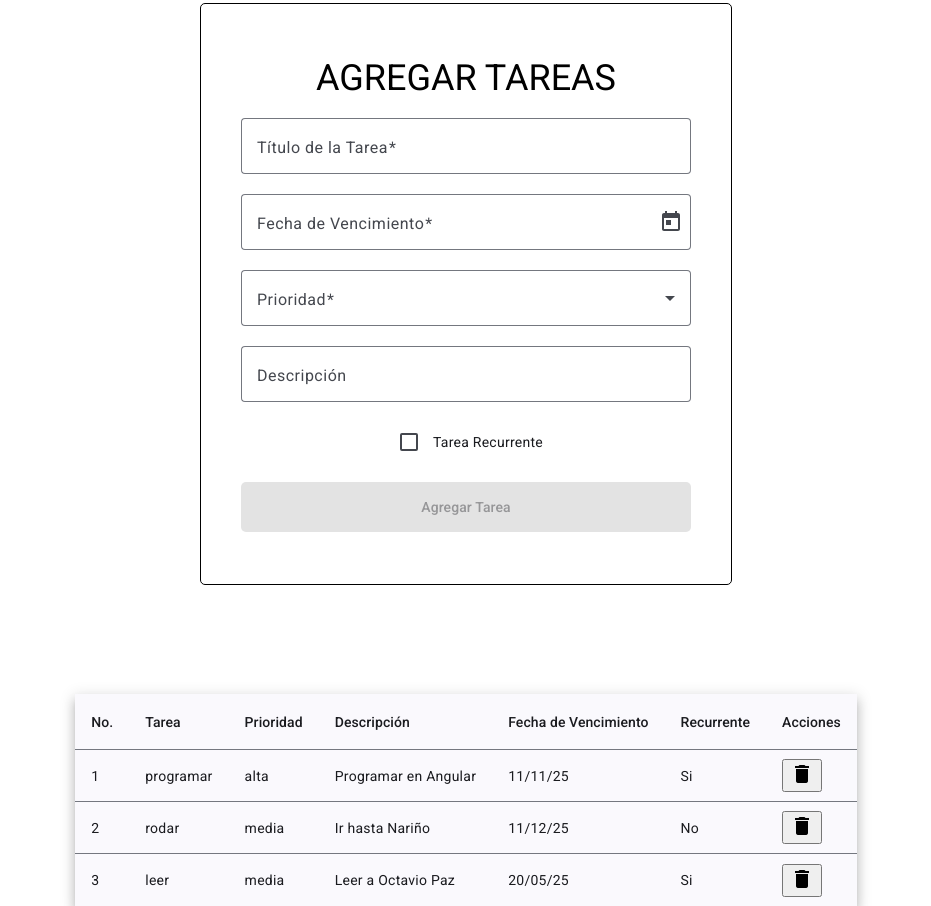
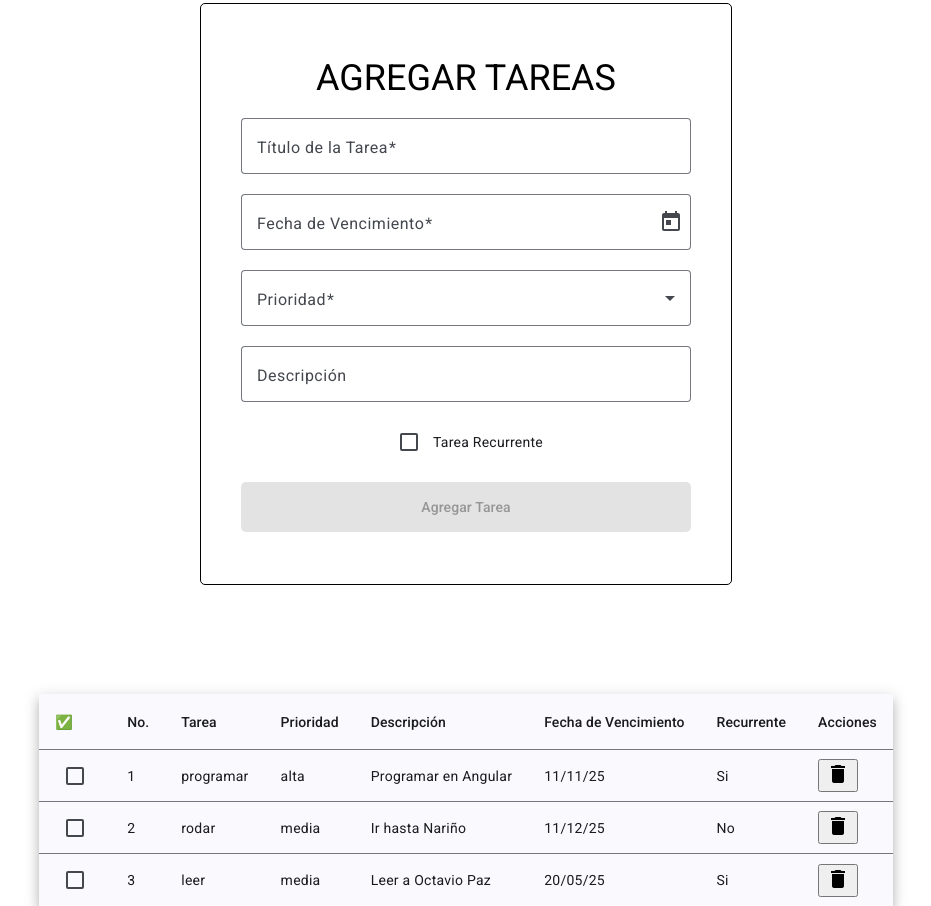
Before and after one commit to AlenOviedo92/ToDo_list, an Angular app: page / in a window 1280 px wide. Shown: the whole page, without its empty margins (174-1105 px from the left). Built offline with nearby package versions, Linux system fonts and the light colour scheme.

Commit message:
Marcar tareas completadas y pendientes

```diff
--- a/src/app/components/add-task/add-task.component.ts
+++ b/src/app/components/add-task/add-task.component.ts
@@ -53,6 +53,7 @@ export class AddTaskComponent {
             description: formData.description,
             date: formData.dueDate,
             recurring: formData.isRecurring ? 'Si' : 'No',
+            completed: false
         };
 
         this.taskService.addTask(newTask);
--- a/src/app/components/list-task/list-task.component.html
+++ b/src/app/components/list-task/list-task.component.html
@@ -1,4 +1,12 @@
 <table mat-table [dataSource]="dataSource$" class="mat-elevation-z8">
+    <!-- Checkbox Column -->
+    <ng-container matColumnDef="completed">
+        <th mat-header-cell *matHeaderCellDef> ✅ </th>
+        <td mat-cell *matCellDef="let element; let index = index">
+            <mat-checkbox [(ngModel)]="element.completed" (change)="toggleTask(index)"></mat-checkbox>
+        </td>
+    </ng-container>
+
     <!-- Position Column -->
     <ng-container matColumnDef="position">
         <th mat-header-cell *matHeaderCellDef> No. </th>
--- a/src/app/components/list-task/list-task.component.ts
+++ b/src/app/components/list-task/list-task.component.ts
@@ -5,6 +5,7 @@ import { MatCheckboxModule } from '@angular/material/checkbox';
 import { ITask } from '../../models/tasks';
 import { TaskService } from '../../services/task.service';
 import { Observable } from 'rxjs';
+import { FormsModule } from '@angular/forms';
 
 @Component({
     selector: 'app-list-task',
@@ -12,13 +13,14 @@ import { Observable } from 'rxjs';
     imports: [
         MatTableModule,
         MatIconModule,
-        MatCheckboxModule
+        MatCheckboxModule,
+        FormsModule
     ],
     templateUrl: './list-task.component.html',
     styleUrl: './list-task.component.scss'
 })
 export class ListTaskComponent {
-    displayedColumns: string[] = ['position', 'task', 'priority', 'description', 'date', 'recurring', 'actions'];
+    displayedColumns: string[] = ['completed', 'position', 'task', 'priority', 'description', 'date', 'recurring', 'actions'];
     dataSource$: Observable<ITask[]>;
 
     constructor(private taskService: TaskService) {
@@ -28,4 +30,8 @@ export class ListTaskComponent {
     deleteTask(index: number) {
         this.taskService.deleteTask(index);
     }
+
+    toggleTask(index: number) {
+        this.taskService.toggleTask(index);
+    }
 }
--- a/src/app/models/tasks.ts
+++ b/src/app/models/tasks.ts
@@ -4,4 +4,5 @@ export interface ITask {
     description: string;
     date: string;
     recurring: string;
+    completed: boolean;
 }
--- a/src/app/services/task.service.ts
+++ b/src/app/services/task.service.ts
@@ -7,9 +7,9 @@ import { ITask } from '../models/tasks';
 })
 export class TaskService {
     private tasks: ITask[] = [
-        { task: 'programar', priority: 'alta', description: 'Programar en Angular', date: '11/11/25', recurring: 'Si' },
-        { task: 'rodar', priority: 'media', description: 'Ir hasta Nariño', date: '11/12/25', recurring: 'No' },
-        { task: 'leer', priority: 'media', description: 'Leer a Octavio Paz', date: '20/05/25', recurring: 'Si' },
+        { task: 'programar', priority: 'alta', description: 'Programar en Angular', date: '11/11/25', recurring: 'Si', completed: false },
+        { task: 'rodar', priority: 'media', description: 'Ir hasta Nariño', date: '11/12/25', recurring: 'No', completed: false },
+        { task: 'leer', priority: 'media', description: 'Leer a Octavio Paz', date: '20/05/25', recurring: 'Si', completed: false },
     ];
 
     private tasksSubject = new BehaviorSubject<ITask[]>(this.tasks);
@@ -25,4 +25,9 @@ export class TaskService {
         this.tasksSubject.next([...this.tasks]);
         console.log(this.tasks$);
     }
+
+    toggleTask(index: number) {
+        this.tasks[index].completed = !this.tasks[index].completed; // Cambiar estado
+        this.tasksSubject.next([...this.tasks]); // Emitir el nuevo listado
+    }
 }
```
